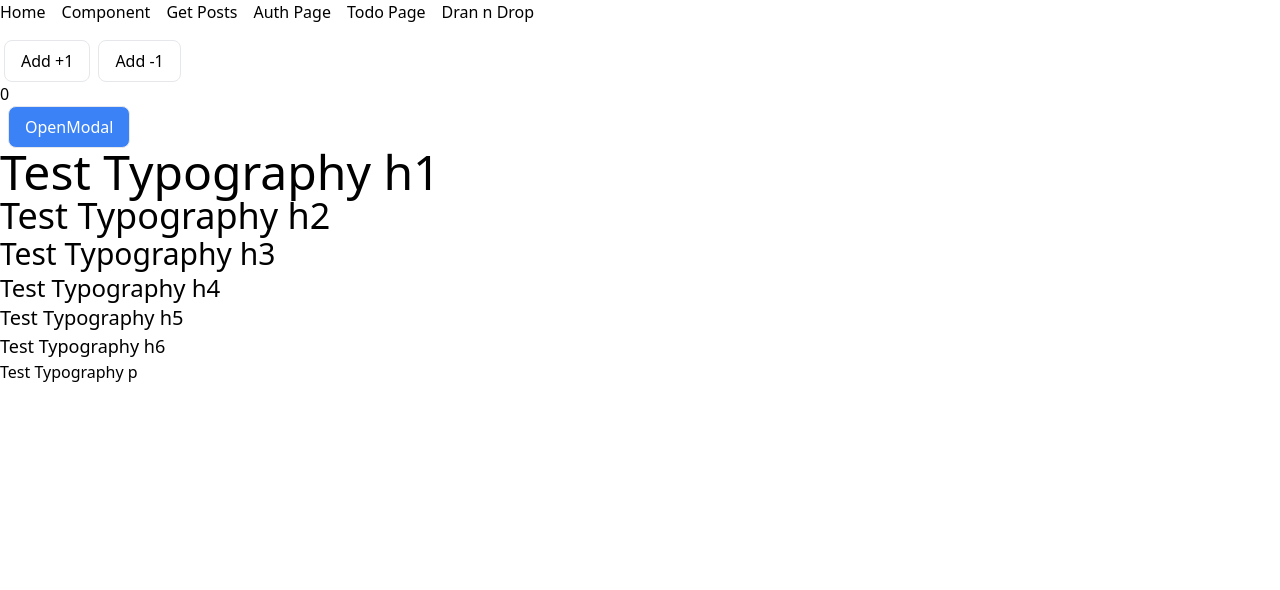
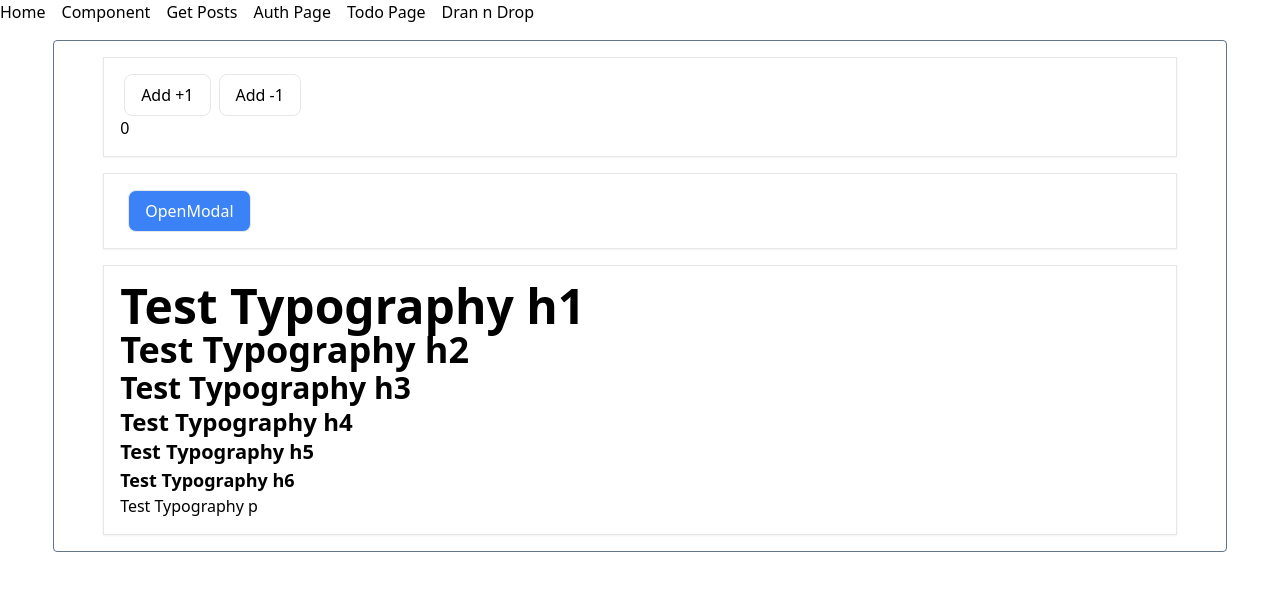
Before and after one commit to FarNys/Type-TestTools, a React (Create React App) app: page /component/button in a window 1280 px wide. Shown: the top 590 px of the page. Built offline with nearby package versions, Linux system fonts and the light colour scheme.

Commit message:
+install axios +install and setup react-query +complete Typography component +Create Card Component +Create Container Component

```diff
--- a/package.json
+++ b/package.json
@@ -6,6 +6,7 @@
     "@dnd-kit/core": "^6.0.6",
     "@dnd-kit/sortable": "^7.0.1",
     "@reduxjs/toolkit": "^1.9.1",
+    "@tanstack/react-query-devtools": "^4.19.1",
     "@testing-library/jest-dom": "^5.16.5",
     "@testing-library/react": "^13.4.0",
     "@testing-library/user-event": "^13.5.0",
@@ -13,10 +14,11 @@
     "@types/node": "^16.18.3",
     "@types/react": "^18.0.25",
     "@types/react-dom": "^18.0.8",
-    "axios": "^1.1.3",
+    "axios": "^1.2.1",
     "cypress": "^11.2.0",
     "react": "^18.2.0",
     "react-dom": "^18.2.0",
+    "react-query": "^3.39.2",
     "react-redux": "^8.0.5",
     "react-router": "^6.4.3",
     "react-router-dom": "^6.4.3",
--- a/src/App.tsx
+++ b/src/App.tsx
@@ -1,27 +1,12 @@
 import React, { useState } from "react";
 import { Link } from "react-router-dom";
 import Input from "./Components/Actions/Input";
-
-export interface ButtonProps extends React.ComponentPropsWithoutRef<"button"> {
-  title?: string;
-  variant?: "sm" | "md";
-}
-
-const ButtonHTML = (props: ButtonProps) => {
-  const ButtonSize = {
-    sm: "px-2 py-1",
-    md: "px-4 py-2",
-  };
-  const { title, variant = "sm", ...rest } = props;
-  return <button {...rest} className={ButtonSize[variant]} />;
-};
 
 function App() {
   return (
     <div className="App" data-testid="app">
       <h1>h1 ALL</h1>
       <p>This Is Home</p>
-      <ButtonHTML variant="md">HTmL</ButtonHTML>
       <div className="navbar_container" dir="rtl">
         <div className="navbar">
           <div className="logo_container">Downlo</div>
--- /dev/null
+++ b/src/Components/Layout/Card.tsx
@@ -0,0 +1,19 @@
+import React from "react";
+
+interface CardType {
+  children: React.ReactNode;
+  className?: string;
+}
+
+const Card = ({ children, className, ...rest }: CardType): JSX.Element => {
+  return (
+    <div
+      className={`w-11/12 border shadow-sm my-4 p-4 mx-auto ${className}`}
+      {...rest}
+    >
+      {children}
+    </div>
+  );
+};
+
+export default Card;
--- /dev/null
+++ b/src/Components/Layout/Container.tsx
@@ -0,0 +1,23 @@
+import React from "react";
+
+interface ContainerType {
+  children: React.ReactNode;
+  className?: string;
+}
+
+const Container = ({
+  children,
+  className,
+  ...rest
+}: ContainerType): JSX.Element => {
+  return (
+    <div
+      className={`block my-2 w-11/12 mx-auto border border-slate-500 rounded ${className}`}
+      {...rest}
+    >
+      {children}
+    </div>
+  );
+};
+
+export default Container;
--- a/src/Components/Typo/Typography.tsx
+++ b/src/Components/Typo/Typography.tsx
@@ -1,14 +1,31 @@
-import React from "react";
+import React, { ReactElement } from "react";
 interface TypographyType {
   variant?: "h1" | "h2" | "h3" | "h4" | "h5" | "h6" | "p";
   children?: React.ReactNode;
+  className?: string;
   rest?: any;
 }
 type VariantType = "h1" | "h2" | "h3" | "h4" | "h5" | "h6" | "p";
 type ChildrenType = React.ReactNode;
+type ClassnameType = string;
 
-const Typography = ({ variant = "p", children, ...rest }: TypographyType) => {
-  return relatedTypography(variant, children, rest);
+interface TagelementType {
+  h1: JSX.Element;
+  h2: JSX.Element;
+  h3: JSX.Element;
+  h4: JSX.Element;
+  h5: JSX.Element;
+  h6: JSX.Element;
+  p: JSX.Element;
+}
+
+const Typography = ({
+  variant = "p",
+  children,
+  className,
+  ...rest
+}: TypographyType) => {
+  return relatedTypography(variant, children, className, rest);
 };
 
 export default Typography;
@@ -16,40 +33,45 @@ export default Typography;
 const relatedTypography = (
   variant: VariantType,
   children: ChildrenType,
-  rest: any
+  className?: ClassnameType,
+  rest?: any
 ) => {
-  const tagElement: any = {
+  const tagElement: TagelementType = {
     h1: (
-      <h1 {...rest} className="text-5xl">
+      <h1 {...rest} className={`text-5xl font-extrabold ${className}`}>
         {children}
       </h1>
     ),
     h2: (
-      <h2 {...rest} className="text-4xl">
+      <h2 {...rest} className={` text-4xl font-extrabold ${className}`}>
         {children}
       </h2>
     ),
     h3: (
-      <h3 {...rest} className="text-3xl">
+      <h3 {...rest} className={` text-3xl font-bold ${className}`}>
         {children}
       </h3>
     ),
     h4: (
-      <h4 {...rest} className="text-2xl">
+      <h4 {...rest} className={` text-2xl font-bold ${className}`}>
         {children}
       </h4>
     ),
     h5: (
-      <h5 {...rest} className="text-xl">
+      <h5 {...rest} className={` text-xl font-semibold ${className}`}>
         {children}
       </h5>
     ),
     h6: (
-      <h6 {...rest} className="text-lg">
+      <h6 {...rest} className={` text-lg font-semibold ${className}`}>
         {children}
       </h6>
     ),
-    p: <p {...rest}>{children}</p>,
+    p: (
+      <p {...rest} className={`${className}`}>
+        {children}
+      </p>
+    ),
   };
   return tagElement[variant];
 };
--- /dev/null
+++ b/src/Hooks/usePost.tsx
@@ -0,0 +1,17 @@
+import React from "react";
+import axios from "axios";
+import { useQuery } from "react-query";
+
+const usePost = () => {
+  return useQuery({
+    queryKey: ["posts"],
+    queryFn: async () => {
+      const { data } = await axios.get(
+        "https://jsonplaceholder.typicode.com/users"
+      );
+      return data;
+    },
+  });
+};
+
+export default usePost;
--- a/src/Pages/Components/ComponentPage.tsx
+++ b/src/Pages/Components/ComponentPage.tsx
@@ -1,5 +1,7 @@
 import React, { useRef, useState } from "react";
 import Button from "../../Components/Actions/Button";
+import Card from "../../Components/Layout/Card";
+import Container from "../../Components/Layout/Container";
 import Modal from "../../Components/Navigate/Portal";
 import Typography from "../../Components/Typo/Typography";
 
@@ -14,7 +16,8 @@ const ComponentPage = () => {
   };
 
   return (
-    <div>
+    <Container>
+      <Card>
         <Button
           title="Add +1"
           data-testid="increment"
@@ -30,6 +33,8 @@ const ComponentPage = () => {
           ref={btnRef}
         />
         <p data-testid="countValue">{count}</p>
+      </Card>
+      <Card>
         <Button
           title="OpenModal"
           className="mx-2 bg-blue-500 text-white hover:bg-blue-600 hover:scale-95 focus:bg-blue-700"
@@ -40,7 +45,8 @@ const ComponentPage = () => {
             <div className="kl">Vladiagro</div>
           </Modal>
         )}
-
+      </Card>
+      <Card>
         <Typography variant="h1">Test Typography h1</Typography>
         <Typography variant="h2">Test Typography h2</Typography>
         <Typography variant="h3">Test Typography h3</Typography>
@@ -48,7 +54,8 @@ const ComponentPage = () => {
         <Typography variant="h5">Test Typography h5</Typography>
         <Typography variant="h6">Test Typography h6</Typography>
         <Typography variant="p">Test Typography p</Typography>
-    </div>
+      </Card>
+    </Container>
   );
 };
 
--- a/src/Pages/Posts/Posts.tsx
+++ b/src/Pages/Posts/Posts.tsx
@@ -1,8 +1,11 @@
 import React, { useEffect } from "react";
 import { useDispatch, useSelector } from "react-redux";
 import { baseeUrl } from "../../Api/api";
+import usePost from "../../Hooks/usePost";
 import { getAllPosts } from "../../store/slices/postsSlice";
 import { RootState } from "../../store/store";
+import { useQuery } from "react-query";
+import axios from "axios";
 
 type PostType = {
   attributes: {
@@ -14,6 +17,9 @@ function Posts() {
   const dispatch = useDispatch();
   // const [posts, setposts] = useState<PostsType>([]);
   const posts = useSelector((state: RootState) => state.postsSlice.posts);
+  // const { data } = usePost();
+  // console.log(data);
+
   console.log(posts);
   useEffect(() => {
     // let cleanUp = true;
--- a/src/index.jsx
+++ b/src/index.jsx
@@ -13,12 +13,26 @@ import {
 import routerList from "./Routes/routerList";
 import { Provider } from "react-redux";
 import store from "./store/store";
+
+import {
+  useQuery,
+  useQueryClient,
+  QueryClient,
+  QueryClientProvider,
+} from "@tanstack/react-query";
+import { ReactQueryDevtools } from "@tanstack/react-query-devtools";
+
+const queryClient = new QueryClient();
+
 const root = ReactDOM.createRoot(document.getElementById("root"));
 root.render(
   <React.StrictMode>
-    <Provider store={store}>
-      <RouterProvider router={routerList} />
-    </Provider>
+    <QueryClientProvider client={queryClient}>
+      <Provider store={store}>
+        <RouterProvider router={routerList} />
+      </Provider>
+      <ReactQueryDevtools initialIsOpen={false} />
+    </QueryClientProvider>
   </React.StrictMode>
 );
 
--- a/src/style.scss
+++ b/src/style.scss
@@ -55,19 +55,3 @@
   padding: 1rem;
   animation: modal-animate 0.5s ease forwards;
 }
-@keyframes modal-animate {
-  0% {
-    transform: translate(-50%, 0);
-  }
-  100% {
-    transform: translate(-50%, 50px);
-  }
-}
-
-@media (max-width: 750px) {
-  .navbar {
-    grid-template-areas:
-      "search search search search"
-      "logo filler filler dd" !important;
-  }
-}
```
Also changed, not shown: 1 other file (tests, documents, lock files or other folders). Lines whose indentation alone changed are shown as unchanged.
